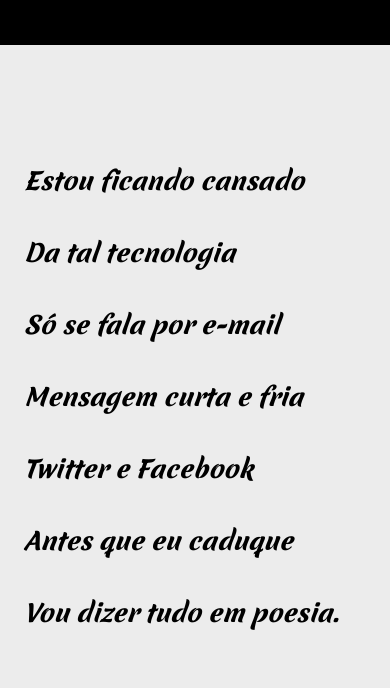
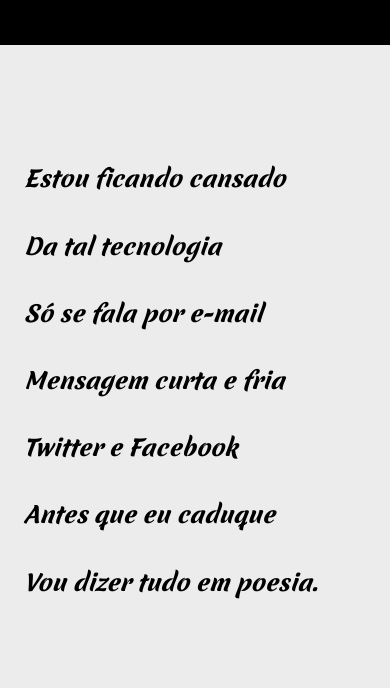
Before and after one commit to labeleza/projeto-cordel, a plain HTML site: page index.html in a window 390 px wide. Shown: the part 156-844 px from the top of the page. Drawn offline with Linux system fonts and the light colour scheme.

Commit message:
Update style.css

```diff
--- a/styles/style.css
+++ b/styles/style.css
@@ -122,7 +122,7 @@ footer p {
 
 @media screen and (max-width: 464px) {
   section p {
-    font: 800 italic 1.5rem/3 var(--font-p);
+    font: 800 italic 1.4rem/3 var(--font-p);
   }
 }
 
```
